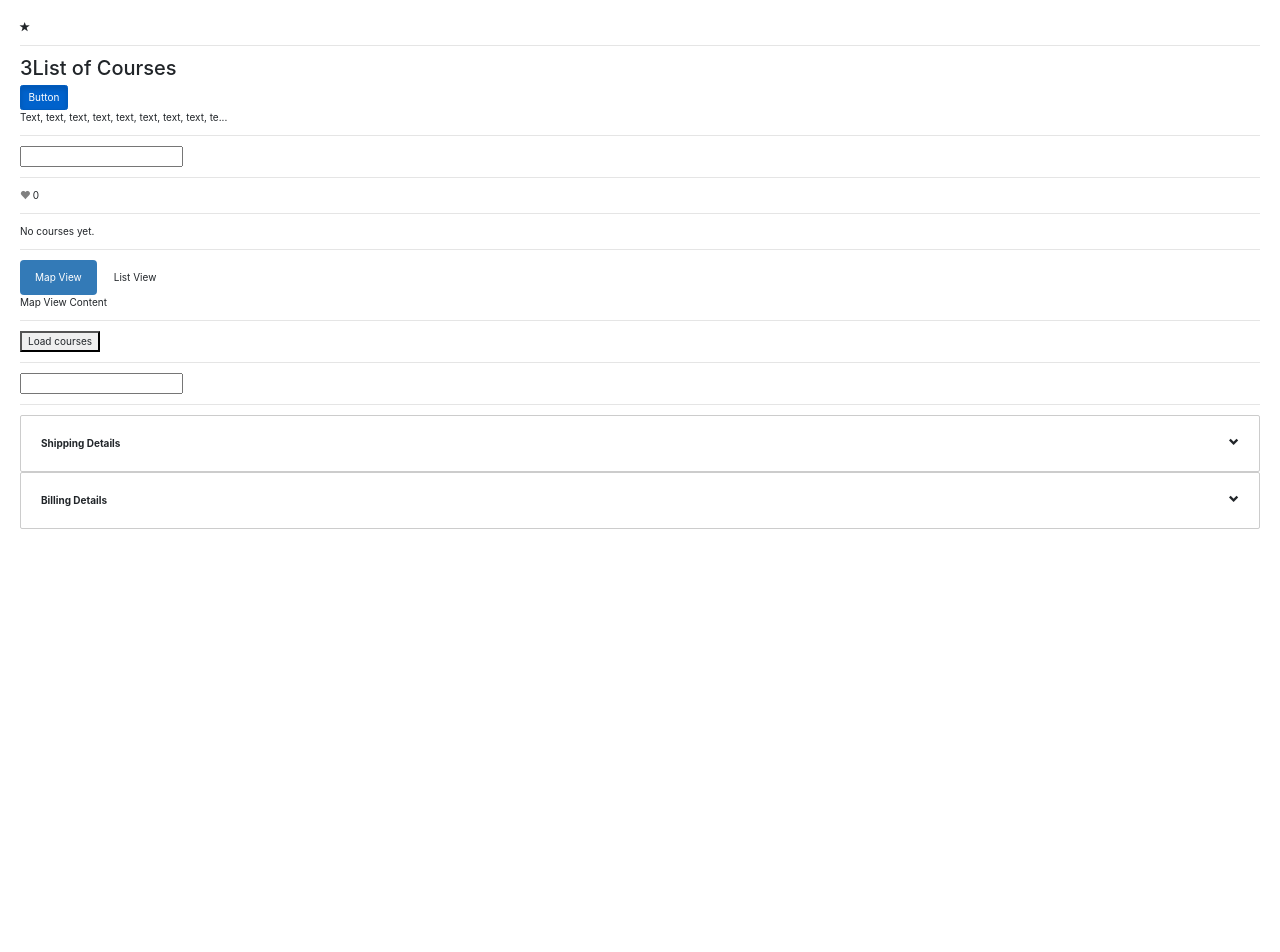
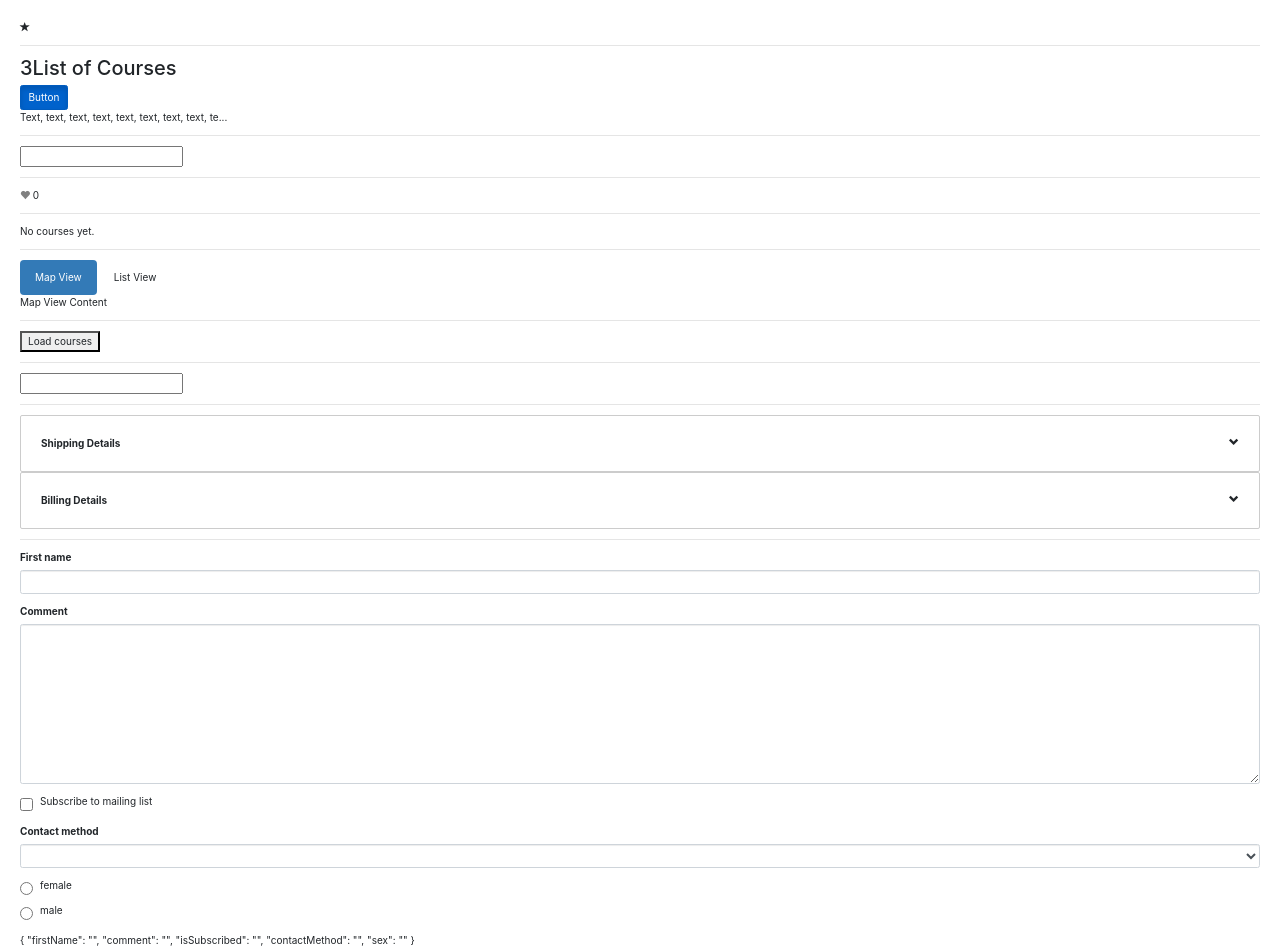
Before and after one commit to Kobudzik/Angular-playground, an Angular app: page / in a window 1280 px wide. Shown: the top 952 px of the page. Before the commit the page ends 800 px from the top, so only its background shows below. Built offline with nearby package versions, Linux system fonts and the light colour scheme.

Commit message:
Added radio buttons and list

```diff
--- a/src/app/app.component.html
+++ b/src/app/app.component.html
@@ -61,3 +61,7 @@
 <zippy title="Billing Details">
     Billing Details Content
 </zippy>
+<hr>
+
+
+<contact-form></contact-form>
--- a/src/app/app.module.ts
+++ b/src/app/app.module.ts
@@ -11,6 +11,7 @@ import { TitleCasePipe } from './title-case.pipe';
 import { LikeComponent } from './like/like.component';
 import { InputFormatDirective } from './input-format.directive';
 import { ZippyComponent } from './zippy/zippy.component';
+import { ContactFormComponent } from './contact-form/contact-form.component';
 
 
 @NgModule({
@@ -24,6 +25,7 @@ import { ZippyComponent } from './zippy/zippy.component';
     LikeComponent,
     InputFormatDirective,
     ZippyComponent,
+    ContactFormComponent,
   ],
   imports: [
     BrowserModule,
--- /dev/null
+++ b/src/app/contact-form/contact-form.component.html
@@ -0,0 +1,57 @@
+<form #f="ngForm">
+    <div ngModuleGroup="contact">
+        <div class="form-group">
+            <label for="firstName">First name</label>
+            <input
+            required
+            minlength="3"
+            pattern="Konrad"
+            ngModel
+            name="firstName"
+            #firstName="ngModel"
+            id="firstName"
+            type="text"
+            class="form-control">
+            <div
+                class="alert alert-danger"
+                *ngIf="firstName.touched && !firstName.valid">
+                <div *ngIf="firstName.errors.required">
+                    First name is required.
+                </div>
+                <div *ngIf="firstName.errors.minlength">
+                    First should be minimum {{firstName.errors.minlength.requiredLength}} characters.
+                </div>
+                <div *ngIf="firstName.errors.pattern">
+                    First name doesn't match pattern.
+                </div>
+            </div>
+        </div>
+    </div>
+    <div class="form-group">
+        <label for="comment">Comment</label>
+        <textarea ngModel name="comment" id="comment" cols="30" rows="10" class="form-control"></textarea>
+    </div>
+    <div class="checkbox">
+        <label>
+            <input type="checkbox" ngModel name="isSubscribed">Subscribe to mailing list
+        </label>
+    </div>
+    <div class="form-group">
+        <label for="contactMethod">Contact method</label>
+        <select ngModel name="contactMethod" id="contactMethod" class="form-control">
+            <option value=""></option>
+            <option *ngFor="let method of contactMethods" [ngValue]="method">{{method.name}}</option>
+        </select>
+    </div>
+
+    <div *ngFor="let sex of sexOptions" class="radio">
+        <label><input ngModel type="radio" name="sex" [value]="sex.id">{{sex.name}}</label>
+    </div>
+
+
+
+    <p>
+        {{f.value | json}}
+    </p>
+    <button class="btn btn-primary" [disabled]="!f.valid">Submit</button>
+</form>
--- /dev/null
+++ b/src/app/contact-form/contact-form.component.ts
@@ -0,0 +1,24 @@
+import { Component, OnInit } from '@angular/core';
+
+@Component({
+  selector: 'contact-form',
+  templateUrl: './contact-form.component.html',
+  styleUrls: ['./contact-form.component.css']
+})
+export class ContactFormComponent implements OnInit {
+  contactMethods=[
+    {id:1, name: "E-mail"},
+    {id:2, name: "Phone"},
+    {id:3, name: "Letter"},
+  ]
+
+  sexOptions=[
+    {id:0, name: "female"},
+    {id:1, name: "male"}
+  ]
+  constructor() { }
+
+  ngOnInit(): void {
+  }
+
+}
--- a/src/app/zippy/zippy.component.ts
+++ b/src/app/zippy/zippy.component.ts
@@ -12,6 +12,4 @@ export class ZippyComponent{
   toggle(){
     this.isExpanded=!this.isExpanded;
   }
-
-
 }
--- a/src/styles.css
+++ b/src/styles.css
@@ -3,3 +3,6 @@
 body{
     padding:20px;
 }
+.form-control.ng-touched.ng-invalid{
+border:2px solid red;
+}
```
Also changed, not shown: src/app/zippy/zippy.component.html (+6 -5 lines), src/app/contact-form/contact-form.component.css (added), 1 other file (tests, documents, lock files or other folders).
